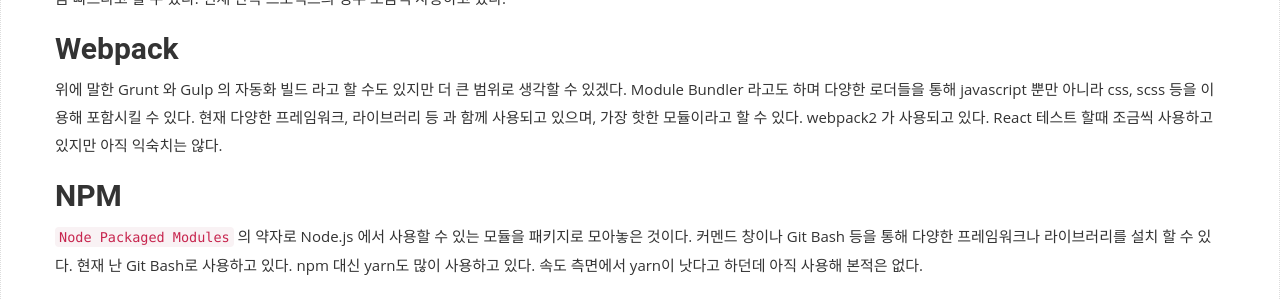
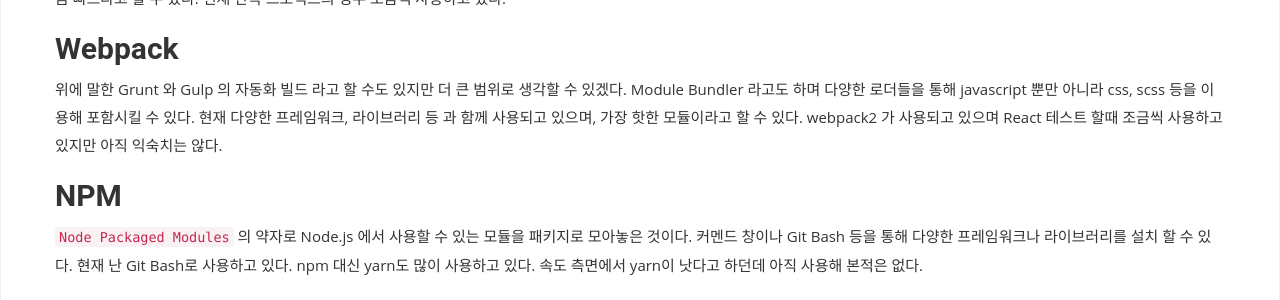
Before and after one commit to ldc84/.github.io, a Jekyll site: the page built from _posts/2017-05-02-terminology-guide.md, in a window 1280 px wide and 900 px high, scrolled down 1003 px. Shown: the part 181-481 px from the top of the window. Built offline with Jekyll 4.4.1, drawn with Linux system fonts in a browser that asks for light colours; some web fonts are replaced; comment, search, counter and statistics services are not loaded.

Commit message:
blog posting 4

```diff
--- a/_posts/2017-05-02-terminology-guide.md
+++ b/_posts/2017-05-02-terminology-guide.md
@@ -44,7 +44,7 @@
 
 ## Webpack ##
 
-위에 말한 Grunt 와 Gulp 의 자동화 빌드 라고 할 수도 있지만 더 큰 범위로 생각할 수 있겠다. Module Bundler 라고도 하며 다양한 로더들을 통해 javascript 뿐만 아니라 css, scss 등을 이용해 포함시킬 수 있다. 현재 다양한 프레임워크, 라이브러리 등 과 함께 사용되고 있으며, 가장 핫한 모듈이라고 할 수 있다. webpack2 가 사용되고 있다. React 테스트 할때 조금씩 사용하고 있지만 아직 익숙치는 않다.
+위에 말한 Grunt 와 Gulp 의 자동화 빌드 라고 할 수도 있지만 더 큰 범위로 생각할 수 있겠다. Module Bundler 라고도 하며 다양한 로더들을 통해 javascript 뿐만 아니라 css, scss 등을 이용해 포함시킬 수 있다. 현재 다양한 프레임워크, 라이브러리 등 과 함께 사용되고 있으며, 가장 핫한 모듈이라고 할 수 있다. webpack2 가 사용되고 있으며 React 테스트 할때 조금씩 사용하고 있지만 아직 익숙치는 않다.
 
 
 ## NPM ##
```
